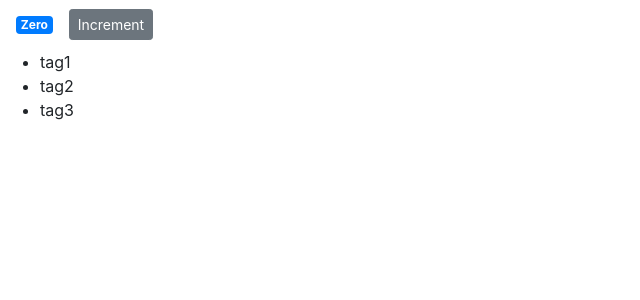
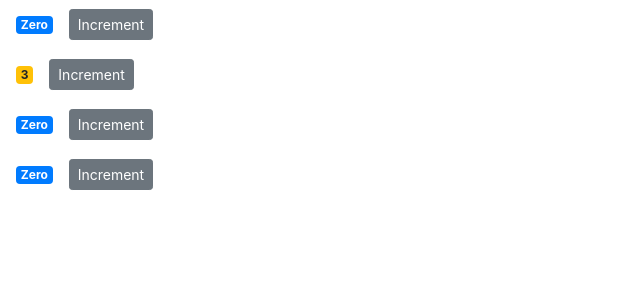
Before and after one commit to M-Moein-M/Basic-React-Coutner-App, a React (Create React App) app: page / in a window 1280 px wide. Shown: the top 300 px of the page, without its empty margins (0-640 px from the left). Built offline with nearby package versions, Linux system fonts and the light colour scheme.

Commit message:
feat: add multiple components

```diff
--- a/src/components/counterComponent.jsx
+++ b/src/components/counterComponent.jsx
@@ -2,34 +2,32 @@
 
 class Counter extends Component {
   state = {
-    count : 0,
-    tags: ['tag1', 'tag2', 'tag3']
+    value : this.props.value,
   }
 
   render() {
     return (
       <React.Fragment>
-        <span className={this.getBadgeClasses()}>{this.formatCount()}</span>
-        <button onClick={this.handleIncrement} className="btn btn-secondary btn-sm">Increment</button>
-        <ul>
-          {this.state.tags.map(tag => <li key={tag}>{tag}</li>)}
-        </ul>
+        <div>
+          <span className={this.getBadgeClasses()}>{this.formatCount()}</span>
+          <button onClick={this.handleIncrement} className="btn btn-secondary btn-sm">Increment</button>
+        </div>
       </React.Fragment>
       );
   }
 
   handleIncrement = ()=>{
-    console.log('clicked...', this);
+    this.setState( {value:this.state.value + 1} );
   }
 
   getBadgeClasses(){
-    const {count} = this.state;
-    return count === 0 ? 'badge badge-primary m-3' : 'badge badge-warning m-3'
+    const {value} = this.state;
+    return value === 0 ? 'badge badge-primary m-3' : 'badge badge-warning m-3'
   }
 
   formatCount(){
-    const {count} = this.state
-    return count === 0 ? 'Zero' : count;
+    const {value} = this.state
+    return value === 0 ? 'Zero' : value;
   }
 
 }
--- /dev/null
+++ b/src/components/countersComponent.jsx
@@ -0,0 +1,21 @@
+import React, { Component } from 'react';
+import Counter from './counterComponent'
+
+class Counters extends Component {
+  state = {
+    counters: [
+      {id: 1, value: 0},
+      {id: 2, value: 3},
+      {id: 3, value: 0},
+      {id: 4, value: 0},
+    ]
+   }
+  render() {
+    return ( <div>
+      { this.state.counters.map( counter => <Counter key={counter.id} value={counter.value} /> )}
+
+    </div> );
+  }
+}
+
+export default Counters;
--- a/src/index.js
+++ b/src/index.js
@@ -4,11 +4,11 @@
 import App from './App';
 import reportWebVitals from './reportWebVitals';
 import 'bootstrap/dist/css/bootstrap.css';
-import Counter from './components/counterComponent';
+import Counters from './components/countersComponent';
 
 ReactDOM.render(
   <React.StrictMode>
-    <Counter />
+    <Counters />
   </React.StrictMode>,
   document.getElementById('root')
 );
```
